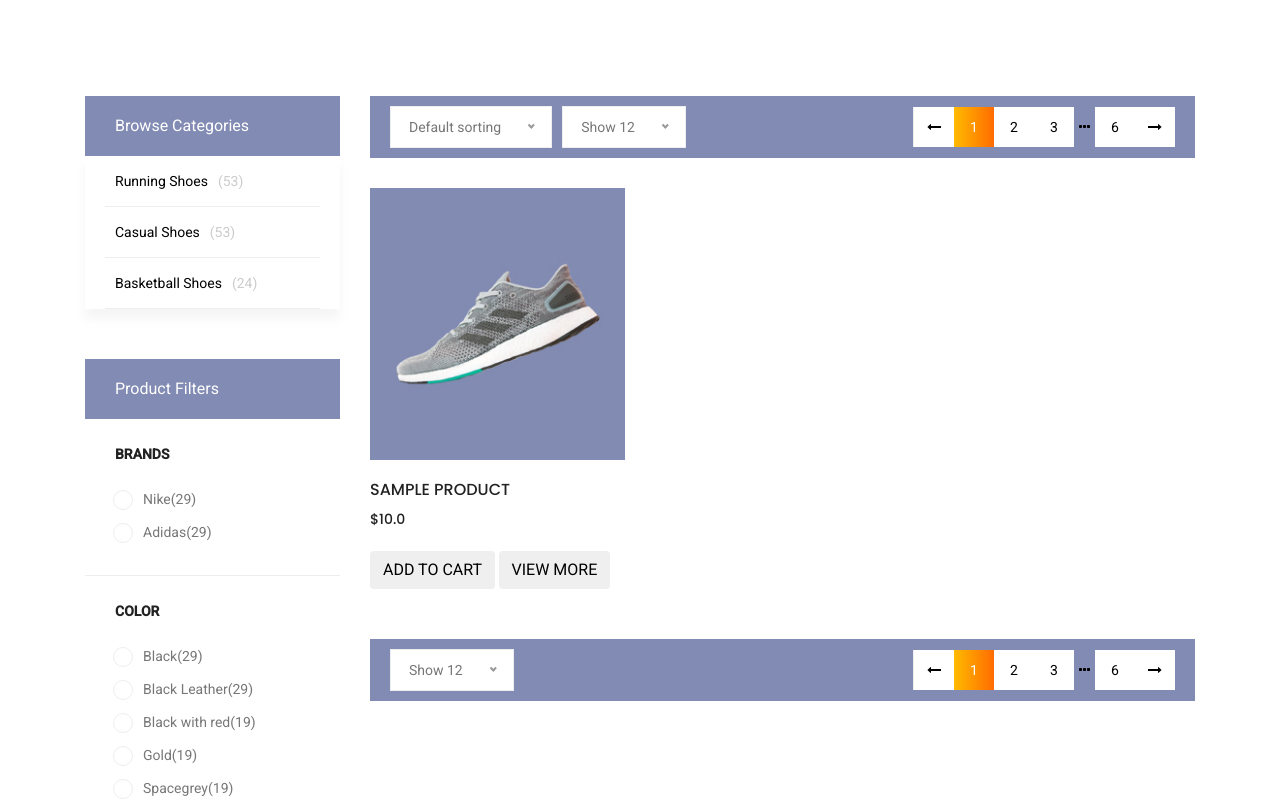
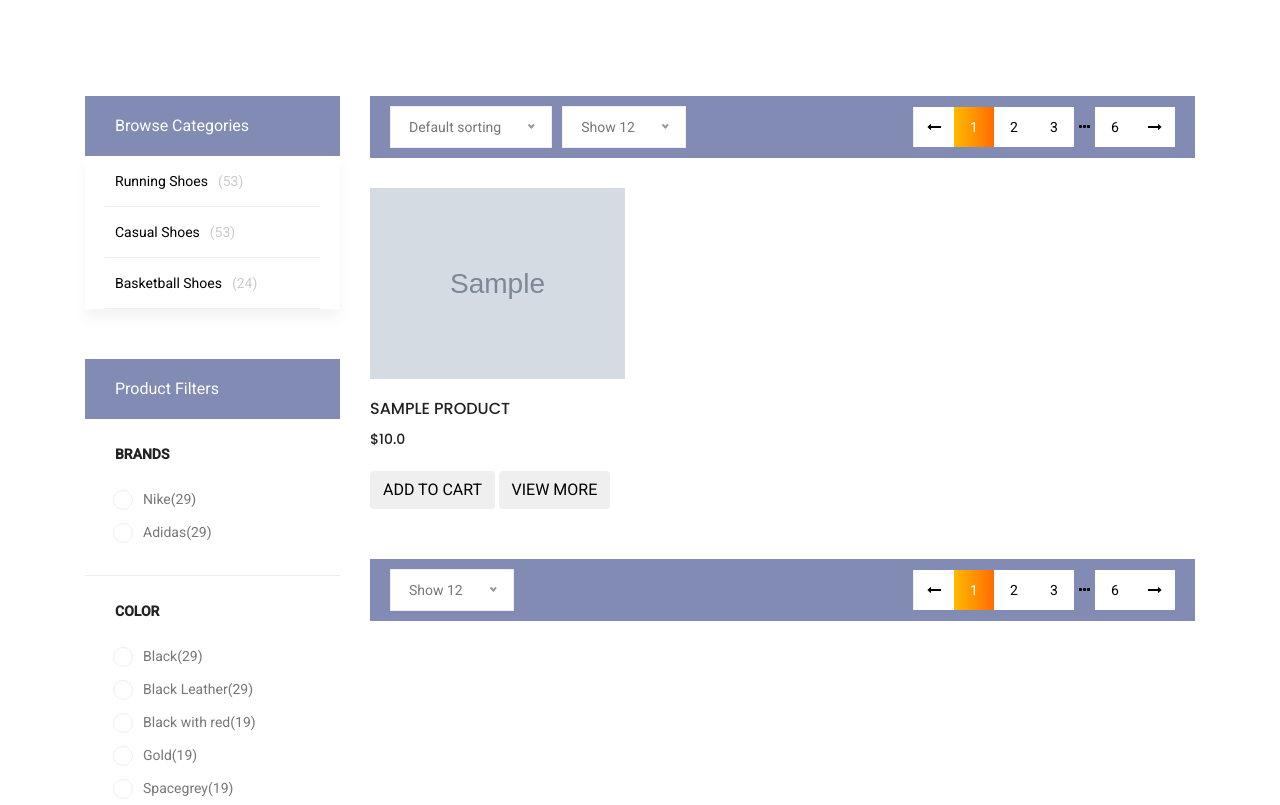
Before and after one commit to trungd0ngl3/Group18_ShoesStore, a Django app: page /category in a window 1280 px wide. Shown: the part 375-1180 px from the top of the page. Run offline with Django 5.2, Linux system fonts and the light colour scheme; tables that the repository leaves empty hold one stand-in row (values such as "Sample post"); grey boxes marked "Sample" are stand-in pictures; some libraries are stand-ins or nearby versions.

Commit message:
add shoes img

```diff
--- a/app/templates/app/category.html
+++ b/app/templates/app/category.html
@@ -187,8 +187,7 @@
           {% for product in products %}
           <div class="col-lg-4 col-md-6">
             <div class="single-product">
-              <img class="img-fluid" src="{% static "app/img/product/p1.jpg" %}"
-              alt="">
+              <img class="img-fluid" src="{{product.image.url}}" alt="">
               <div class="product-details">
                 <h6>{{product.name}}</h6>
                 <div class="price">
```
Also changed, not shown: app/static/images/adidas-grand-court-td-lifestyle-court.png (added), app/static/images/adidas-original-samba-og.jpeg (added), app/static/images/adidas-runfalcon-5.png (added), app/static/images/adidas-supernova-stride.png (added), app/static/images/adidas-switch-run.png (added), app/static/images/adidas-ultra-5.png (added), app/static/images/nike-air-force-1.png (added), app/static/images/nike-air-jordan-3.png (added), app/static/images/nike-air-jordan-5.png (added), app/static/images/nike-giannis-immortality-4.png (added), app/static/images/nike-invincible-3.png (added), app/static/images/nike-kd17.png (added), app/static/images/nike-luka-3.png (added), app/static/images/nike-pegasus-41.png (added), 2 more files, 1 other file.
